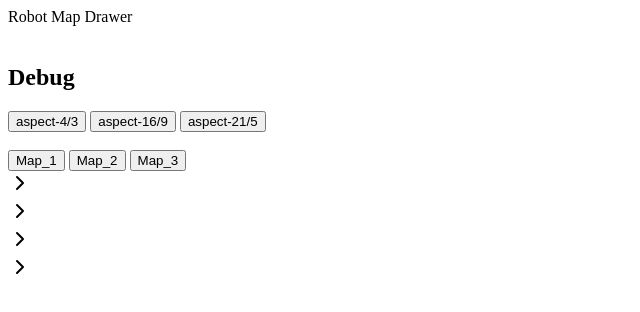
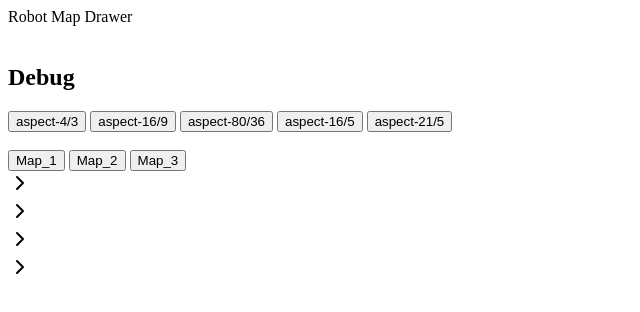
Before and after one commit to anniehastur450/robot-map-drawer-demo, a website: page index.html in a window 1280 px wide. Shown: the whole page, without its empty margins (0-640 px from the left). Drawn offline with Linux system fonts and the light colour scheme.

Commit message:
1 file modified

```diff
--- a/index.html
+++ b/index.html
@@ -54,6 +54,8 @@
       <div>
         <button onclick="el().style.aspectRatio='4/3'">aspect-4/3</button>
         <button onclick="el().style.aspectRatio='16/9'">aspect-16/9</button>
+        <button onclick="el().style.aspectRatio='80/36'">aspect-80/36</button>
+        <button onclick="el().style.aspectRatio='16/5'">aspect-16/5</button>
         <button onclick="el().style.aspectRatio='21/5'">aspect-21/5</button>
         <br /><br />
         <button onclick="">Map_1</button>
```
